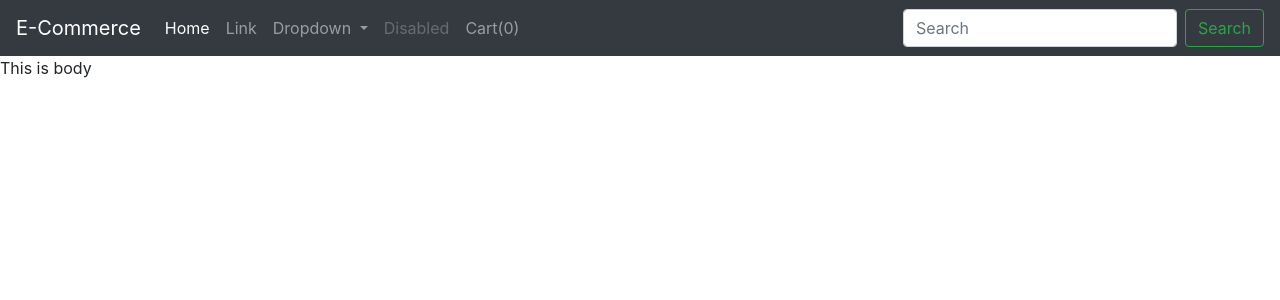
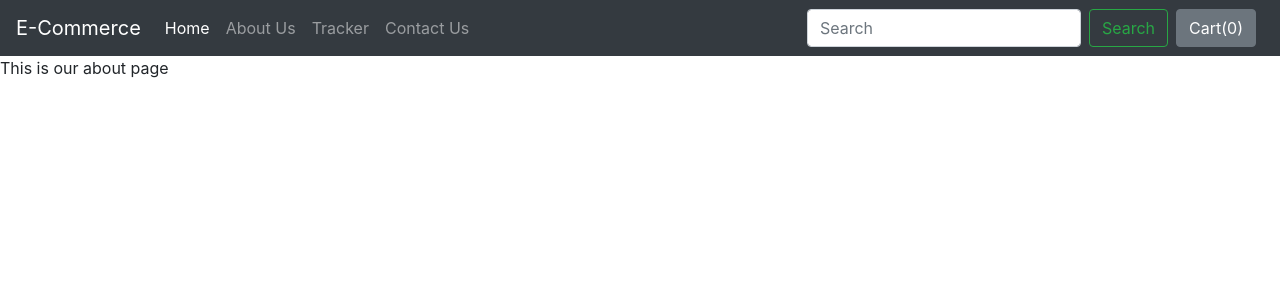
Before and after one commit to alexangria1992/django-awesome-cart, a Django app: page /shop/about/ in a window 1280 px wide. Shown: the top 300 px of the page. Run offline with Django 3.2, Linux system fonts and the light colour scheme; some libraries are stand-ins or nearby versions.

Commit message:
Adding Cart PopOver & Other Pages Using Bootstrap

```diff
--- a/shop/templates/shop/about.html
+++ b/shop/templates/shop/about.html
@@ -1,4 +1,4 @@
 {% extends 'shop/basic.html' %}
 
-{% block title %} Title of About {% endblock %}
-{% block body %} This is body {% endblock %}
+{% block title %} About {% endblock %}
+{% block body %} This is our about page  {% endblock %}
--- a/shop/templates/shop/basic.html
+++ b/shop/templates/shop/basic.html
@@ -16,7 +16,7 @@
     <body>
 
       <nav class="navbar navbar-expand-lg navbar-dark bg-dark">
-        <a class="navbar-brand" href="#">E-Commerce</a>
+        <a class="navbar-brand" href="/shop">E-Commerce</a>
         <button class="navbar-toggler" type="button" data-toggle="collapse" data-target="#navbarSupportedContent" aria-controls="navbarSupportedContent" aria-expanded="false" aria-label="Toggle navigation">
           <span class="navbar-toggler-icon"></span>
         </button>
@@ -24,32 +24,27 @@
         <div class="collapse navbar-collapse" id="navbarSupportedContent">
           <ul class="navbar-nav mr-auto">
             <li class="nav-item active">
-              <a class="nav-link" href="#">Home <span class="sr-only">(current)</span></a>
+              <a class="nav-link" href="/shop">Home <span class="sr-only">(current)</span></a>
             </li>
             <li class="nav-item">
-              <a class="nav-link" href="#">Link</a>
-            </li>
-            <li class="nav-item dropdown">
-              <a class="nav-link dropdown-toggle" href="#" id="navbarDropdown" role="button" data-toggle="dropdown" aria-haspopup="true" aria-expanded="false">
-                Dropdown
-              </a>
-              <div class="dropdown-menu" aria-labelledby="navbarDropdown">
-                <a class="dropdown-item" href="#">Action</a>
-                <a class="dropdown-item" href="#">Another action</a>
-                <div class="dropdown-divider"></div>
-                <a class="dropdown-item" href="#">Something else here</a>
-              </div>
+              <a class="nav-link" href="/shop/about">About Us</a>
             </li>
             <li class="nav-item">
-              <a class="nav-link disabled" href="#" tabindex="-1" aria-disabled="true">Disabled</a>
-            </li>
-            <li class="nav-item">
-                <a class="nav-link" href="#">Cart(<span id="cart">0</span>)</a>
+                <a class="nav-link" href="/shop/tracker">Tracker</a>
               </li>
+              <li class="nav-item">
+                <a class="nav-link" href="/shop/contact">Contact Us</a>
+              </li>
+
           </ul>
           <form class="form-inline my-2 my-lg-0">
             <input class="form-control mr-sm-2" type="search" placeholder="Search" aria-label="Search">
             <button class="btn btn-outline-success my-2 my-sm-0" type="submit">Search</button>
+            <button type="button" class="btn btn-secondary mx-2" id="popcart" data-container="body" data-toggle="popover" data-html="true" data-placement="bottom" data-content="Vivamus
+            sagittis lacus vel augue laoreet rutrum faucibus.">
+            Cart(<span id="cart">0</span>)
+
+            </button>
           </form>
         </div>
       </nav>
--- /dev/null
+++ b/shop/templates/shop/checkout.html
@@ -0,0 +1,4 @@
+{% extends 'shop/basic.html' %}
+
+{% block title %} Checkout - My Awesome Cart {% endblock %}
+{% block body %} This is our checkout page  {% endblock %}
--- /dev/null
+++ b/shop/templates/shop/contact.html
@@ -0,0 +1,4 @@
+{% extends 'shop/basic.html' %}
+
+{% block title %} Contact Us  - My Awesome Cart {% endblock %}
+{% block body %} This is our contact page  {% endblock %}
--- a/shop/templates/shop/index.html
+++ b/shop/templates/shop/index.html
@@ -128,7 +128,11 @@
   }
   console.log(cart);
   localStorage.setItem('cart', JSON.stringify(cart))
+  document.getElementById('cart').innerHTML = Object.keys(cart).length;
+
   });
+  $('#popcart').popover();
+  document.getElementById("popcart").setAttribute('data-content', '<h5>Cart for your items in my shopping cart</h5>')
 
  </script>
  {% endblock %}
--- /dev/null
+++ b/shop/templates/shop/prodView.html
@@ -0,0 +1,4 @@
+{% extends 'shop/basic.html' %}
+
+{% block title %} Product - My Awesome Cart {% endblock %}
+{% block body %} This is our prodView page  {% endblock %}
--- /dev/null
+++ b/shop/templates/shop/search.html
@@ -0,0 +1,4 @@
+{% extends 'shop/basic.html' %}
+
+{% block title %} Search Results  - My Awesome Cart {% endblock %}
+{% block body %} This is our prodView page  {% endblock %}
--- /dev/null
+++ b/shop/templates/shop/tracker.html
@@ -0,0 +1,4 @@
+{% extends 'shop/basic.html' %}
+
+{% block title %} Order Tracker  - My Awesome Cart {% endblock %}
+{% block body %} This is our tracking page  {% endblock %}
--- a/shop/views.py
+++ b/shop/views.py
@@ -1,6 +1,7 @@
 from django.shortcuts import render
 from .models import Product
 from math import ceil
+from django.http import HttpResponse
 
 def index(request):
     # products = Product.objects.all()
@@ -23,16 +24,16 @@ def about(request):
     return render(request, 'shop/about.html')
 
 def contact(request):
-    return HttpResponse("We are at contact")
+    return render(request, 'shop/contact.html')
 
 def tracker(request):
-    return HttpResponse("We are at tracker")
+    return render(request, 'shop/tracker.html')
 
 def search(request):
-    return HttpResponse("We are at search")
+    return render(request, 'shop/search.html')
 
 def productView(request):
-    return HttpResponse("We are at productview")
+    return render(request, 'shop/prodView.html')
 
 def checkout(request):
-    return HttpResponse("We are at checkout")
+    return render(request, 'shop/checkout.html')
```
